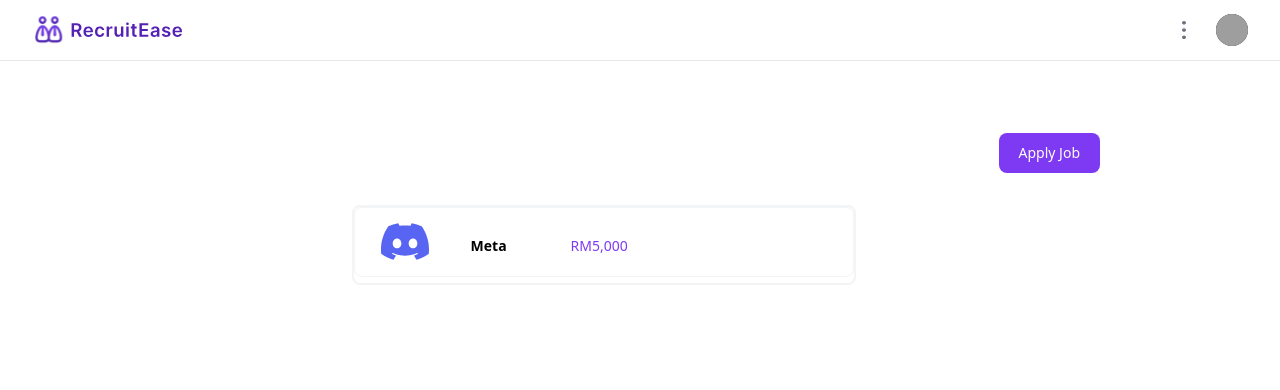
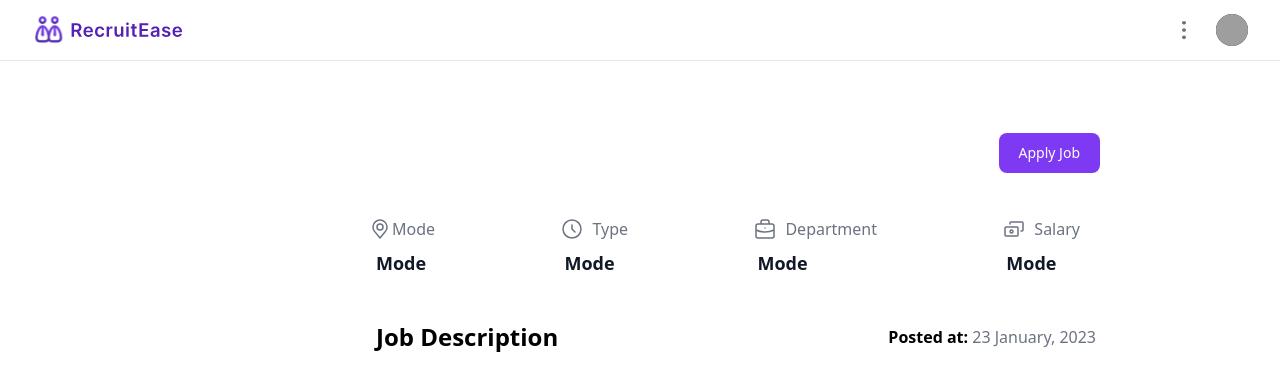
Before and after one commit to weiru00/recuitease-ai-recruitment, a React (Vite) app in the folder client/recruitease/: page /jobdescription in a window 1280 px wide. Shown: the top 390 px of the page. Built offline with nearby package versions, Linux system fonts and the light colour scheme; no server answers; sample sign-in values are in the browser's storage; grey boxes are pictures that could not be loaded.

Commit message:
job desc ui

```diff
--- a/client/recruitease/src/components/JobDescription.jsx
+++ b/client/recruitease/src/components/JobDescription.jsx
@@ -5,7 +5,6 @@ import { ApplicantSidebar } from "./applicant";
 import { Sidebar, JobForm } from "./recruiter";
 // import JobForm from "./recruiter/JobForm";
 import { useLocation } from "react-router-dom";
-import Button from "./Button";
 import { apple, bitcoin, discord, vk } from "../assets";
 
 const JobDescription = () => {
@@ -83,9 +82,9 @@ const JobDescription = () => {
 
         {role === "applicant" ? <ApplicantSidebar /> : <Sidebar />}
         <main className="p-2 md:px-10 md:ml-72 md:mr-24 sm:ml-48 sm:mr-24 h-auto pt-14">
-          <div className="flex justify-between  rounded-lg border-gray-100 bg-white dark:border-gray-600 h-auto mb-4 mx-6 px-5 py-4">
+          <div className="flex justify-between bg-white dark:border-gray-600 h-auto mb-6 mx-6 px-5 py-4">
             <div className="flex items-center">
-              <h5 className="text-3xl font-bold dark:text-white">
+              <h5 className="text-4xl font-bold dark:text-white">
                 {jobDetails.title}
               </h5>
             </div>
@@ -145,43 +144,135 @@ const JobDescription = () => {
               </div>
             )}
           </div>
-          <div className="grid grid-cols-6 sm:grid-cols-2 lg:grid-cols-6 gap-6 mb-6 mx-6">
-            {/* Jobs Section */}
+          <div className="grid grid-cols-1 gap-6 mb-6 mx-6">
+            <div className="h-auto p-1">
+              <ul className="flex flex-wrap items-center justify-between text-gray-500 font-normal  dark:text-white px-3">
+                <li>
+                  <div className="flex items-center mb-2">
+                    <svg
+                      className="w-6 h-6 me21 dark:text-white"
+                      aria-hidden="true"
+                      xmlns="http://www.w3.org/2000/svg"
+                      width="24"
+                      height="24"
+                      fill="none"
+                      viewBox="0 0 24 24"
+                    >
+                      <path
+                        stroke="currentColor"
+                        strokeLinecap="round"
+                        strokeLinejoin="round"
+                        strokeWidth="1.5"
+                        d="M12 13a3 3 0 1 0 0-6 3 3 0 0 0 0 6Z"
+                      />
+                      <path
+                        stroke="currentColor"
+                        strokeLinecap="round"
+                        strokeLinejoin="round"
+                        strokeWidth="1.5"
+                        d="M17.8 13.938h-.011a7 7 0 1 0-11.464.144h-.016l.14.171c.1.127.2.251.3.371L12 21l5.13-6.248c.194-.209.374-.429.54-.659l.13-.155Z"
+                      />
+                    </svg>
+                    <a className="me-4 text-md md:me-6 ">Mode</a>
+                  </div>
+                  <a className="me-4 pl-2 text-gray-900 font-semibold text-lg md:me-6 ">
+                    Mode
+                  </a>
+                </li>
+                <li>
+                  <div className="flex items-center mb-2">
+                    <svg
+                      className="w-6 h-6 me-2 dark:text-white"
+                      aria-hidden="true"
+                      xmlns="http://www.w3.org/2000/svg"
+                      width="24"
+                      height="24"
+                      fill="none"
+                      viewBox="0 0 24 24"
+                    >
+                      <path
+                        stroke="currentColor"
+                        strokeLinecap="round"
+                        strokeLinejoin="round"
+                        strokeWidth="1.5"
+                        d="M12 8v4l3 3m6-3a9 9 0 1 1-18 0 9 9 0 0 1 18 0Z"
+                      />
+                    </svg>
 
-            <div href="#" className="col-span-4 overflow-auto">
-              <div className="col-span-1 border-2 rounded-lg border-gray-100 bg-white dark:border-gray-600 hover:border-purple-400 h-auto min-h-20 mb-3">
-                <div className="grid grid-cols-10 bg-white border border-gray-100 rounded-lg dark:bg-gray-800 dark:border-gray-700">
-                  <div className="col-span-2 grid justify-items-center content-center">
-                    <img className="rounded-t-lg" src={discord} alt="" />
+                    <a className="me-4 text-md md:me-6">Type</a>
                   </div>
-
-                  <div className="px-4 py-3 col-span-8">
-                    <a href="#">
-                      <h5 className="mb-2 text-md font-bold tracking-tight text-gray-900 dark:text-white">
-                        {jobDetails.title}
-                      </h5>
-                    </a>
-
-                    <ul className="flex flex-wrap text-sm font-medium text-center text-gray-500 dark:text-gray-400">
-                      <li>
-                        <p className="text-black font-bold inline-block pr-8 py-2">
-                          Meta
-                        </p>
-                        <p className="inline-block pr-8 py-2">
-                          {jobDetails.type}
-                        </p>
-                        <p className="text-purple-600 inline-block pr-8 py-2">
-                          RM5,000
-                        </p>
-                        <p className="inline-block pr-8 py-2">
-                          {jobDetails.postedAt}
-                        </p>
-                      </li>
-                    </ul>
-                  </div>
-                </div>
+                  <a className="me-4 pl-1 text-gray-900 font-semibold text-lg md:me-6 ">
+                    Mode
+                  </a>
+                </li>
+                <li>
+                  <div className="flex items-center mb-2">
+                    <svg
+                      className="w-6 h-6 me-2 dark:text-white"
+                      aria-hidden="true"
+                      xmlns="http://www.w3.org/2000/svg"
+                      width="24"
+                      height="24"
+                      fill="none"
+                      viewBox="0 0 24 24"
+                    >
+                      <path
+                        stroke="currentColor"
+                        strokeLinecap="round"
+                        strokeLinejoin="round"
+                        strokeWidth="1.5"
+                        d="M8 7H5a2 2 0 0 0-2 2v4m5-6h8M8 7V5a2 2 0 0 1 2-2h4a2 2 0 0 1 2 2v2m0 0h3a2 2 0 0 1 2 2v4m0 0v6a2 2 0 0 1-2 2H5a2 2 0 0 1-2-2v-6m18 0s-4 2-9 2-9-2-9-2m9-2h.01"
+                      />
+                    </svg>
+                    <a className="me-4 text-md md:me-6">Department</a>
+                  </div>{" "}
+                  <a className="me-4 pl-1 text-gray-900 font-semibold text-lg md:me-6 ">
+                    Mode
+                  </a>
+                </li>
+                <li>
+                  <div className="flex items-center mb-2">
+                    <svg
+                      className="w-6 h-6 me-2 dark:text-white"
+                      aria-hidden="true"
+                      xmlns="http://www.w3.org/2000/svg"
+                      width="24"
+                      height="24"
+                      fill="none"
+                      viewBox="0 0 24 24"
+                    >
+                      <path
+                        stroke="currentColor"
+                        strokeLinecap="round"
+                        strokeWidth="1.5"
+                        d="M8 7V6a1 1 0 0 1 1-1h11a1 1 0 0 1 1 1v7a1 1 0 0 1-1 1h-1M3 18v-7a1 1 0 0 1 1-1h11a1 1 0 0 1 1 1v7a1 1 0 0 1-1 1H4a1 1 0 0 1-1-1Zm8-3.5a1.5 1.5 0 1 1-3 0 1.5 1.5 0 0 1 3 0Z"
+                      />
+                    </svg>
+                    <a className="me-4 text-md md:me-6">Salary</a>
+                  </div>{" "}
+                  <a className="me-4 pl-1 text-gray-900 font-semibold text-lg md:me-6 ">
+                    Mode
+                  </a>
+                </li>
+              </ul>
+            </div>
+            <div className="flex justify-between bg-white dark:border-gray-600 h-auto mb-6 mx-6 py-4">
+              <div className="flex items-center">
+                <h5 className="text-2xl font-semibold dark:text-white">
+                  Job Description
+                </h5>
+              </div>
+              <div className="flex items-center">
+                <h5 className="text-md font-semibold dark:text-white">
+                  Posted at:&nbsp;
+                </h5>
+                <h5 className="text-md font-normal text-gray-500 dark:text-white">
+                  23 January, 2023
+                </h5>
               </div>
             </div>
+            <div className="border-2 rounded-lg border-gray-100 dark:border-gray-600 h-48 md:h-72"></div>
+            <div className="border-2 rounded-lg border-gray-100 dark:border-gray-600 h-48 md:h-72"></div>
           </div>
         </main>
       </div>
--- a/client/recruitease/src/components/JobPostings.jsx
+++ b/client/recruitease/src/components/JobPostings.jsx
@@ -264,7 +264,7 @@ const JobPostings = () => {
         }}
         mode={formMode}
         jobData={selectedJob}
-        onDelete={handleDeleteJob}
+        // onDelete={handleDeleteJob}
       />
     </div>
   );
--- a/client/recruitease/src/components/recruiter/JobForm.jsx
+++ b/client/recruitease/src/components/recruiter/JobForm.jsx
@@ -3,7 +3,7 @@ import Button from "../Button";
 import { useNavigate, useLocation } from "react-router-dom";
 import styles from "../../style";
 
-const JobForm = ({ isOpen, isClose, mode, jobData, onDelete }) => {
+const JobForm = ({ isOpen, isClose, mode, jobData }) => {
   if (!isOpen) return null;
 
   const location = useLocation();
@@ -34,7 +34,18 @@ const JobForm = ({ isOpen, isClose, mode, jobData, onDelete }) => {
     event.preventDefault();
 
     // Construct the jobData for submission
-    const jobData = { ...job };
+    let jobData = { ...job };
+
+    if (mode === "Create") {
+      jobData = {
+        ...jobData,
+        postedAt: new Date().toLocaleDateString("en-US", {
+          day: "numeric",
+          month: "long",
+          year: "numeric",
+        }),
+      };
+    }
 
     // Determine the API endpoint and method based on the mode
     const apiEndpoint =
```
Also changed, not shown: 1 other file (tests, documents, lock files or other folders).
